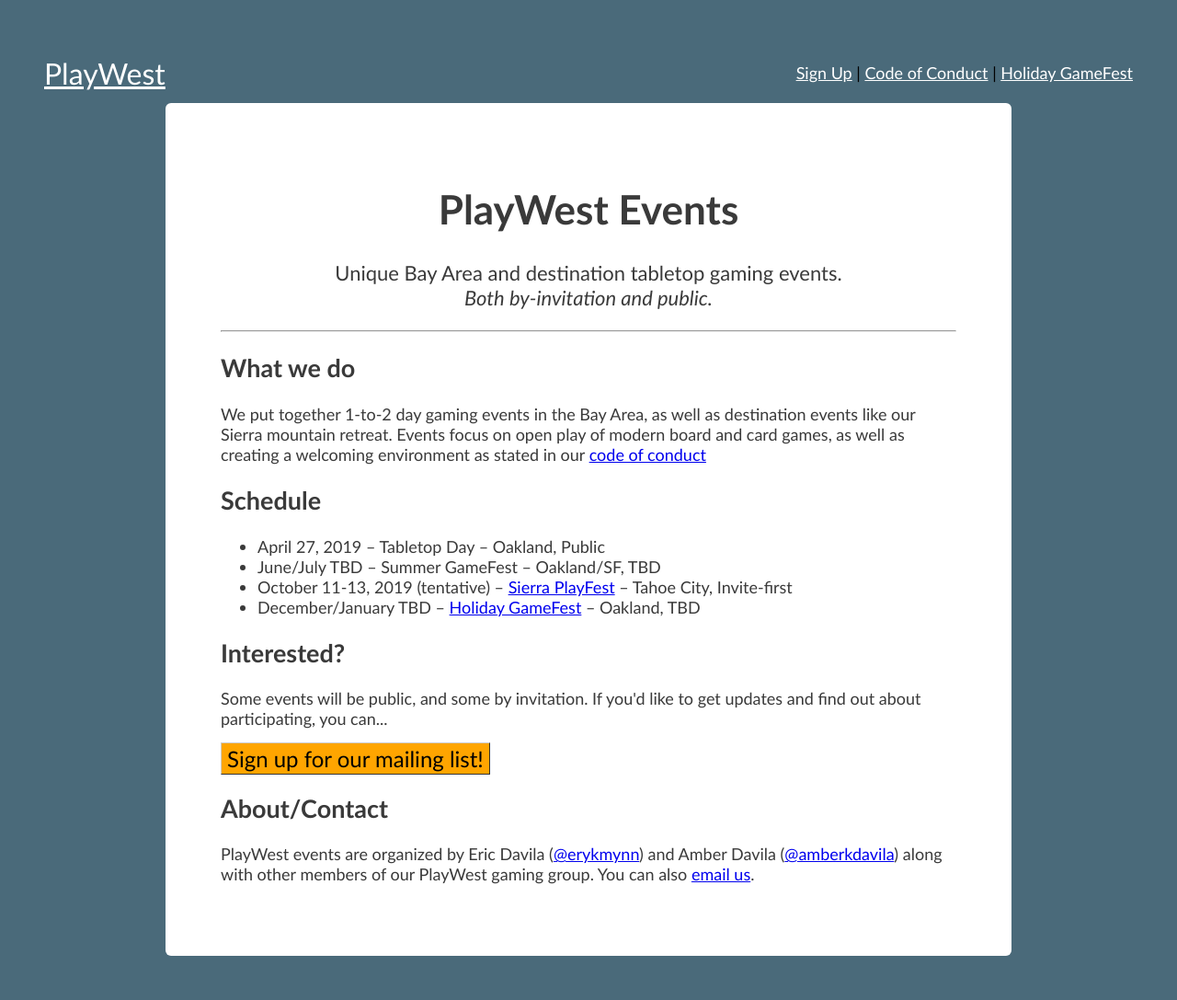
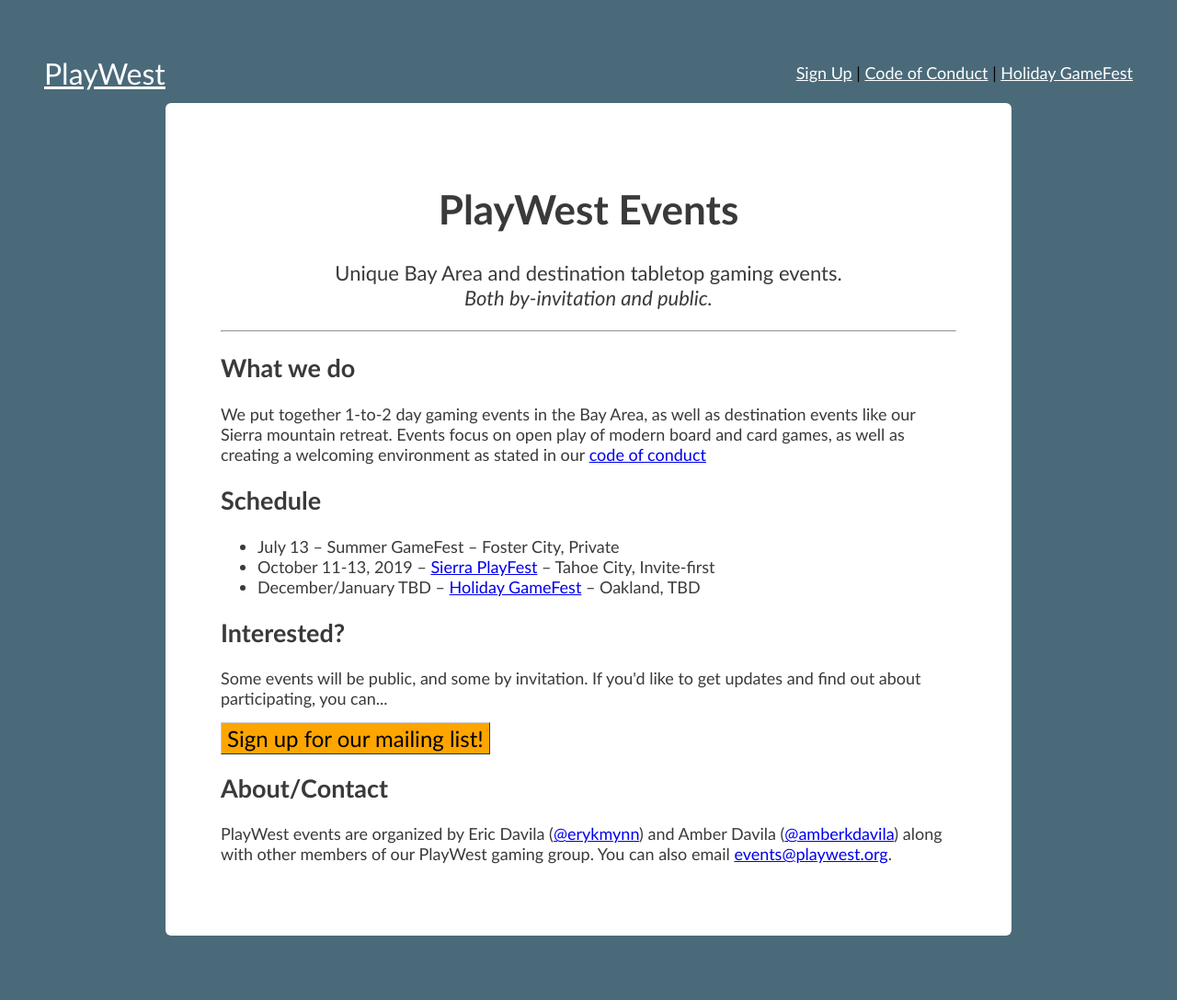
Before and after one commit to playwestcoast/playwestcoast.github.io, a Jekyll site: the page built from index.html, in a window 1280 px wide. Shown: the whole page at 92% size. Built offline with Jekyll 4.4.1, drawn with Linux system fonts in a browser that asks for light colours; after the commit the page ends 1065 px from its top, so only the background shows below that.

Commit message:
Update index.html

```diff
--- a/index.html
+++ b/index.html
@@ -13,9 +13,8 @@ title: Home
 <p>We put together 1-to-2 day gaming events in the Bay Area, as well as destination events like our Sierra mountain retreat. Events focus on open play of modern board and card games, as well as creating a welcoming environment as stated in our <a href="https://docs.google.com/document/d/1uyaVwlDUkWbVTJDzTKEMUy1t9n-Yhcn0paLxM_GXaRg/edit?usp=sharing">code of conduct</a></p>
 	<h2>Schedule</h2>
 	<ul>
-		<li>April 27, 2019 &ndash; Tabletop Day &ndash; Oakland, Public</li>
-		<li>June/July TBD &ndash; Summer GameFest &ndash; Oakland/SF, TBD</li>
-		<li>October 11-13, 2019 (tentative) &ndash; <a href="/sierraplayfest">Sierra PlayFest</a> &ndash; Tahoe City, Invite-first</li>
+		<li>July 13 &ndash; Summer GameFest &ndash; Foster City, Private</li>
+		<li>October 11-13, 2019 &ndash; <a href="/sierraplayfest">Sierra PlayFest</a> &ndash; Tahoe City, Invite-first</li>
 		<li>December/January TBD &ndash; <a href="/holiday-gamefest">Holiday GameFest</a> &ndash; Oakland, TBD</li>
 
 </ul>
@@ -25,4 +24,4 @@ title: Home
 <p><a href="/signup" class="button">Sign up for our mailing list!</a></p>
 
 <h2>About/Contact</h2>
-<p>PlayWest events are organized by Eric Davila (<a href="https://twitter.com/erykmynn">@erykmynn</a>) and Amber Davila (<a href="https://twitter.com/amberkdavila">@amberkdavila</a>) along with other members of our PlayWest gaming group. You can also <a href="mailto:ramblinbears@gmail.com">email us</a>.</p>
+<p>PlayWest events are organized by Eric Davila (<a href="https://twitter.com/erykmynn">@erykmynn</a>) and Amber Davila (<a href="https://twitter.com/amberkdavila">@amberkdavila</a>) along with other members of our PlayWest gaming group. You can also email <a href="mailto:events@playwest.org">events@playwest.org</a>.</p>
```
